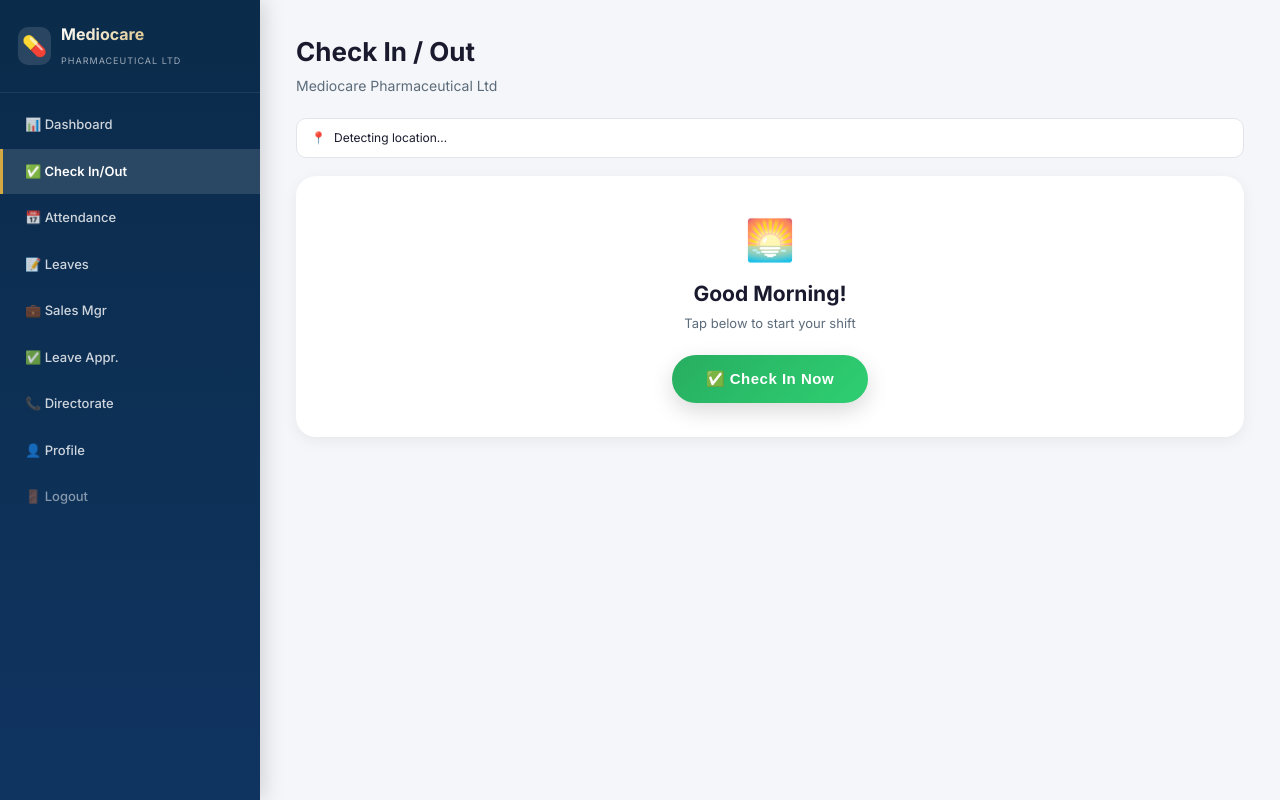
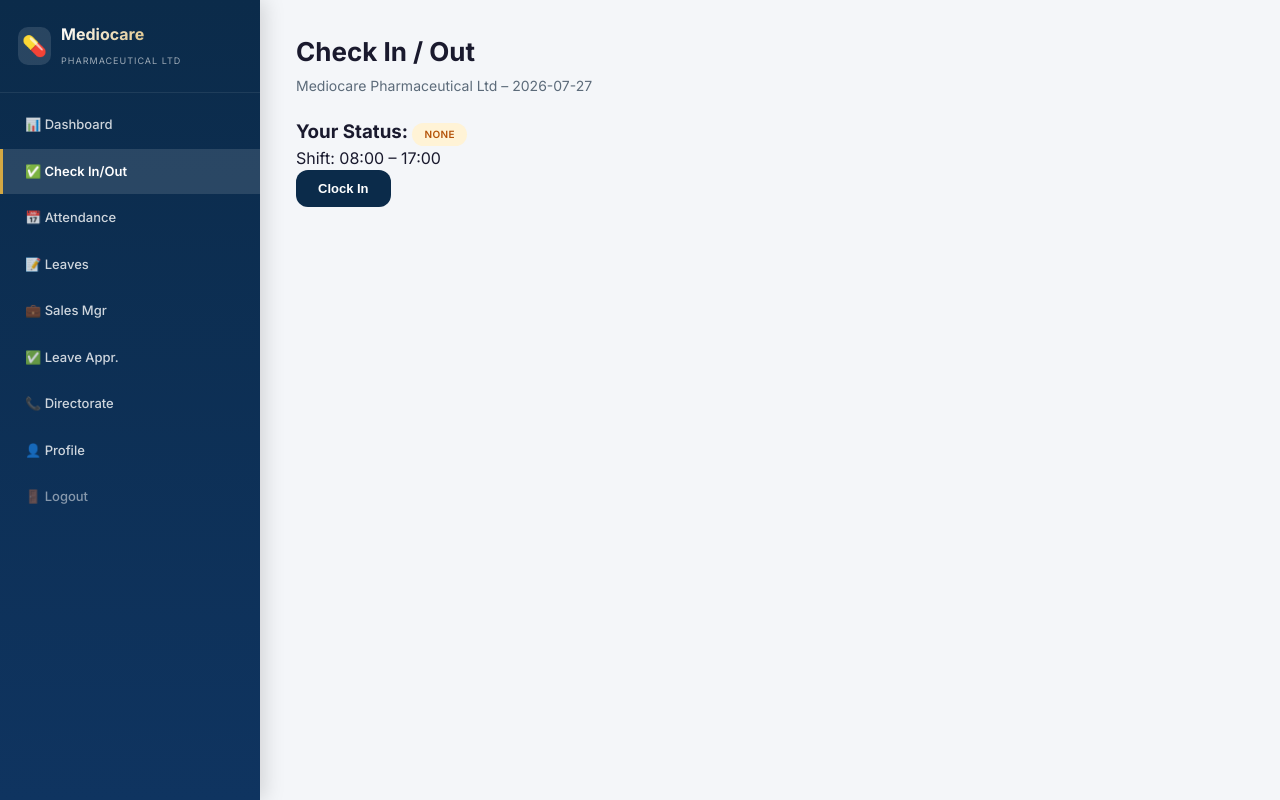
Before and after one commit to mediocareworkpulse/attendance-app, a Flask app: page /check-in in a window 1280 px wide. Run offline with Flask 3, Linux system fonts and the light colour scheme; the visitor is signed in with stand-in values (Sample User, id 1); data that the repository does not hold is empty.

Commit message:
Update check_in.html

```diff
--- a/templates/check_in.html
+++ b/templates/check_in.html
@@ -1,279 +1,209 @@
 {% extends "base.html" %}
 {% block content %}
 <h1 class="page-title">Check In / Out</h1>
-<p class="page-subtitle">{{ company }}</p>
+<p class="page-subtitle">{{ company }} – {{ today }}</p>
 
-{% if session.get('role') not in ['admin','ceo'] %}
-<div id="ls" class="location-status"><span>📍</span> <span id="ls-text">Detecting location…</span></div>
-<input type="hidden" id="lat"><input type="hidden" id="lng"><input type="hidden" id="loc">
+<!-- User status -->
+<div class="card status-card">
+    <h3>Your Status: <span class="badge {% if user_status == 'completed' %}badge-success{% elif user_status == 'working' %}badge-primary{% else %}badge-warning{% endif %}">{{ user_status }}</span></h3>
+    {% if check_in_time %}
+        <p>Checked in at: {{ check_in_time }}</p>
+    {% endif %}
+    {% if shift_start and shift_end %}
+        <p>Shift: {{ shift_start }} – {{ shift_end }}</p>
+    {% endif %}
+    <!-- Check-in/out buttons for non-marketers -->
+    {% if role not in ['Marketers','admin','ceo'] %}
+        <form method="POST" action="/check-in" id="attendanceForm">
+            <input type="hidden" name="lat" id="att-lat">
+            <input type="hidden" name="lng" id="att-lng">
+            <input type="hidden" name="location" id="att-location">
+            {% if user_status == 'none' %}
+                <button type="submit" name="action" value="check_in" class="btn btn-success" onclick="getLocation()">Clock In</button>
+            {% elif user_status == 'checked_in' or user_status == 'working' %}
+                <button type="submit" name="action" value="check_out" class="btn btn-danger" onclick="getLocation()">Clock Out</button>
+            {% endif %}
+        </form>
+    {% endif %}
+</div>
 
-<!-- Marketer flow -->
-{% if session.get('role') == 'Marketers' %}
+<!-- Marketer section: request check-in approval -->
+{% if role == 'Marketers' %}
+    <div class="card">
         {% if user_status == 'none' %}
-    <div class="checkin-container">
-        <div class="checkin-title">📋 Request Check‑In Approval</div>
-        <div class="checkin-subtitle">Your location will be shared with Sales Manager</div>
-        <form method="POST" action="/marketer/checkin">
-            <input type="hidden" name="lat" class="lat-field"><input type="hidden" name="lng" class="lng-field"><input type="hidden" name="location" class="loc-field">
-            <button type="submit" class="checkin-btn btn-check-in">✅ Send Check‑In Request</button>
+            <p>You haven't submitted a check‑in request yet.</p>
+            <form method="POST" action="/marketer/checkin" id="marketerCheckinForm">
+                <input type="hidden" name="lat" id="m-lat">
+                <input type="hidden" name="lng" id="m-lng">
+                <input type="hidden" name="location" id="m-location">
+                <button type="submit" class="btn btn-primary" onclick="getMarketerLocation()">Send Check‑in Request</button>
             </form>
+        {% elif user_status == 'pending' %}
+            <p>⏳ Check‑in request pending approval by Sales Manager.</p>
+        {% elif user_status == 'approved' %}
+            <p>✅ Your check‑in has been approved for today.</p>
+        {% endif %}
     </div>
-    {% elif user_status == 'pending' %}
-    <div class="checkin-container" style="background:#fff3d6;">
-        <div class="checkin-title">⏳ Awaiting Approval</div>
-        <div class="checkin-subtitle">Sales Manager must approve your check‑in</div>
+
+    <!-- Daily report form (only when check-in approved) -->
+    {% if user_status == 'approved' %}
+    <div class="card">
+        <h3>📋 Daily Report</h3>
+        <form method="POST" action="/marketer/report" id="reportForm">
+            <input type="hidden" name="lat" id="rep-lat">
+            <input type="hidden" name="lng" id="rep-lng">
+            <input type="hidden" name="location" id="rep-location">
+
+            <div class="form-group">
+                <label>Customer Name *</label>
+                <input type="text" name="customer_name" required>
             </div>
-    {% elif user_status == 'approved' %}
-    <div class="checkin-container" style="background:#d4f5e0;">
-        <div class="checkin-title">✅ Approved – You are Clocked In</div>
-        <div class="checkin-subtitle">Start your field work</div>
-        <div class="form-card" style="text-align:left; margin-top:20px;">
-            <h3>📝 Daily Customer Report</h3>
-            <form method="POST" action="/marketer/report">
-                <div class="form-grid">
-                    <div class="form-group"><label>Customer Name</label><input type="text" name="customer_name" required></div>
-                    <div class="form-group"><label>Customer Phone</label><input type="tel" name="customer_phone"></div>
+            <div class="form-group">
+                <label>Phone</label>
+                <input type="text" name="customer_phone">
             </div>
-                <div class="form-group"><label>Details</label><textarea name="details" rows="3"></textarea></div>
-                <div class="form-group"><label>Expenses (Ksh)</label><input type="number" name="expenses" step="0.01" value="0"></div>
+            <div class="form-group">
+                <label>Location (auto‑filled)</label>
+                <input type="text" id="rep-location-display" readonly>
+            </div>
+            <div class="form-group">
+                <label>Details / What they want</label>
+                <textarea name="details" rows="3"></textarea>
+            </div>
+            <div class="form-group">
+                <label>Expected Order Date (optional)</label>
+                <input type="date" name="expected_order_date">
+            </div>
+            <div class="form-group">
+                <label>Expenses today (Ksh)</label>
+                <input type="number" step="0.01" name="expenses" value="0">
+            </div>
             <button type="submit" class="btn">Submit Report</button>
         </form>
+
+        <hr>
+        <!-- Location ping button -->
+        <button class="btn btn-outline" onclick="sendLocationPing()">📍 Send My Current Location</button>
+        <span id="ping-status"></span>
     </div>
-        <a href="/my-places" class="btn" style="margin-top:10px;">📍 My Assigned Places</a>
+    {% endif %}
+{% endif %}
+
+<!-- Riders / Drivers journey section -->
+{% if role in ['Riders','Drivers'] %}
+    <div class="card">
+        <h3>🚚 Journeys</h3>
+        {% if user_status in ['checked_in','working'] %}
+            <form method="POST" action="/journey/start">
+                <input type="hidden" name="lat" id="j-start-lat">
+                <input type="hidden" name="lng" id="j-start-lng">
+                <input type="hidden" name="location" id="j-start-loc">
+                <button type="submit" class="btn btn-success" onclick="getJourneyStartLocation()">Start New Journey</button>
+            </form>
+        {% endif %}
+        {% if journeys %}
+            <table class="table mt-3">
+                <tr><th>#</th><th>Start</th><th>End</th><th>Status</th></tr>
+                {% for j in journeys %}
+                <tr>
+                    <td>{{ j.journey_number }}</td>
+                    <td>{{ j.start_time }}</td>
+                    <td>{{ j.end_time or '—' }}</td>
+                    <td>{{ j.status }}</td>
+                </tr>
+                {% endfor %}
+            </table>
+        {% endif %}
     </div>
 {% endif %}
 
-{% else %}
-    {% if user_status == 'none' %}
-    <div class="checkin-container">
-        <div class="checkin-greeting-icon" id="greeting-icon">🌅</div>
-        <div class="checkin-title" id="greeting-text">Good Morning!</div>
-        <div class="checkin-subtitle">Tap below to start your shift</div>
-        <form method="POST" action="/check-in">
-            <input type="hidden" name="lat" class="lat-field"><input type="hidden" name="lng" class="lng-field"><input type="hidden" name="location" class="loc-field">
-            <input type="hidden" name="action" value="check_in">
-            <button type="submit" class="checkin-btn btn-check-in">✅ Check In Now</button>
-        </form>
-    </div>
-
-    {% elif user_status == 'checked_in' %}
-    <div class="checkin-container">
-        <div class="status-badge working">Working</div>
-        <div class="checkin-title">You're Clocked In</div>
-        <div class="checkin-subtitle" id="timer-display">Calculating…</div>
-
-        {% if shift_start and shift_end and session.get('role') not in ['Riders','Drivers'] %}
-        <div class="shift-timer-card" style="margin:20px 0;">
-            <div class="timer-label">Shift Ends At</div>
-            <div class="timer-value" id="shiftEndDisplay">{{ shift_end }}</div>
-            <div class="timer-remaining" id="remainingTime">--:--:--</div>
-        </div>
-        {% endif %}
-
-        {% if session.get('role') in ['Riders','Drivers'] %}
-        <div class="journeys-section" style="margin:20px 0; text-align:left;">
-            <h3 style="margin-bottom:10px;">🚚 Journeys</h3>
-            {% if journeys %}
-            <ul style="list-style:none; padding:0; max-width:400px; margin:0 auto;">
-            {% for j in journeys %}
-                <li style="padding:8px 0; border-bottom:1px solid #eee; display:flex; justify-content:space-between; align-items:center;">
-                    <span>Journey {{ j.journey_number }}</span>
-                    <span>
-                        {% if j.status == 'active' %}
-                            <span class="badge badge-warning">Active</span>
-                            <form method="POST" action="/journey/end/{{ j.id }}" style="display:inline;">
-                                <input type="hidden" name="lat" class="lat-field"><input type="hidden" name="lng" class="lng-field"><input type="hidden" name="location" class="loc-field">
-                                <button type="submit" class="btn btn-sm" style="background:#e74c3c; margin-left:8px;">End Journey</button>
-                            </form>
-                        {% else %}
-                            <span class="badge badge-success">Completed</span>
-                        {% endif %}
-                    </span>
-                </li>
-            {% endfor %}
-            </ul>
-            {% endif %}
-            <form method="POST" action="/journey/start" style="margin-top:10px;">
-                <input type="hidden" name="lat" class="lat-field"><input type="hidden" name="lng" class="lng-field"><input type="hidden" name="location" class="loc-field">
-                <button type="submit" class="btn btn-lunch">🟢 Start New Journey</button>
-            </form>
-        </div>
-        {% endif %}
-
-        <!-- Checkout form (hidden) -->
-        <form method="POST" action="/check-in" id="checkoutForm" style="display:none;">
-            <input type="hidden" name="lat" class="lat-field"><input type="hidden" name="lng" class="lng-field"><input type="hidden" name="location" class="loc-field">
-            <input type="hidden" name="action" value="check_out">
-        </form>
-        <button class="checkin-btn btn-check-out" onclick="confirmCheckOut()">🚪 Check Out Now</button>
-    </div>
-
-    {% else %}
-    <div class="checkin-container" style="background:#d4f5e0;box-shadow:none;">
-        <div class="checkin-greeting-icon">🎉</div>
-        <div class="checkin-title" style="color:#1e7e34;">Shift Complete!</div>
-    </div>
-    {% endif %}
-{% endif %}
-{% endif %}
-
-<!-- Today's Records -->
+<!-- Attendance records table (visible to managers and above) -->
 {% if records %}
-<h2>Today's Records <span class="count">{{ records|length }}</span></h2>
-<div class="table-container">
+<div class="card">
+    <h3>Today's Attendance</h3>
     <table>
-    <tr><th>Name</th><th>Dept / Role</th><th>Check In</th><th>Check Out</th><th>Status</th></tr>
+        <tr><th>Name</th><th>Department</th><th>Role</th><th>Check In</th><th>Check Out</th><th>Status</th></tr>
         {% for r in records %}
         <tr>
-        <td class="td-name">{{ r.full_name }}</td>
-        <td><span class="dept-role">{{ r.department }} / {{ r.role }}</span></td>
+            <td>{{ r.full_name }}</td>
+            <td>{{ r.department }}</td>
+            <td>{{ r.role }}</td>
             <td>{{ r.check_in }}</td>
             <td>{{ r.check_out }}</td>
-        <td>
-            <span class="badge {% if r.label == 'Working' %}badge-success{% elif r.label == 'Arrived Late' %}badge-warning{% elif r.label == 'Checked Out' %}badge-danger{% else %}badge-info{% endif %}">
-                {{ r.label }}
-            </span>
-        </td>
+            <td><span class="badge {% if r.label == 'Working' %}badge-primary{% elif r.label == 'Arrived Late' %}badge-danger{% else %}badge-success{% endif %}">{{ r.label }}</span></td>
         </tr>
         {% endfor %}
     </table>
 </div>
 {% endif %}
 
-<!-- Check‑Out Confirmation Modal -->
-<div id="confirmModal" class="modal-overlay" style="display:none;">
-    <div class="modal-box">
-        <h3>Confirm Check‑Out</h3>
-        <p>Are you sure you want to end your shift now?</p>
-        <div class="modal-actions">
-            <button class="btn-danger" onclick="submitCheckOut()">Yes, Check Out</button>
-            <button class="btn" style="background:#999;" onclick="closeConfirm()">Cancel</button>
-        </div>
-    </div>
-</div>
+<script>
+// generic location getters
+function getLocation() {
+    if (navigator.geolocation) {
+        navigator.geolocation.getCurrentPosition(function(pos) {
+            document.getElementById('att-lat').value = pos.coords.latitude;
+            document.getElementById('att-lng').value = pos.coords.longitude;
+            document.getElementById('att-location').value = 'Lat:'+pos.coords.latitude+', Lng:'+pos.coords.longitude;
+        });
+    }
+}
 
-<script>
-// Dynamic greeting
-{% if session.get('role') != 'Marketers' %}
-(function() {
-    const hour = new Date().getHours();
-    let icon = '🌅', text = 'Good Morning!';
-    if (hour >= 12 && hour < 17) { icon = '☀️'; text = 'Good Afternoon!'; }
-    else if (hour >= 17) { icon = '🌆'; text = 'Good Evening!'; }
-    const gi = document.getElementById('greeting-icon');
-    const gt = document.getElementById('greeting-text');
-    if (gi) gi.textContent = icon;
-    if (gt) gt.textContent = text;
-})();
-{% endif %}
+function getMarketerLocation() {
+    if (navigator.geolocation) {
+        navigator.geolocation.getCurrentPosition(function(pos) {
+            document.getElementById('m-lat').value = pos.coords.latitude;
+            document.getElementById('m-lng').value = pos.coords.longitude;
+            document.getElementById('m-location').value = 'Lat:'+pos.coords.latitude+', Lng:'+pos.coords.longitude;
+        });
+    }
+}
 
-// Shift timer
-{% if shift_start and shift_end %}
-function updateShiftTimer() {
-    const now = new Date();
-    const [eh, em] = "{{ shift_end }}".split(':');
-    const shiftEnd = new Date();
-    shiftEnd.setHours(parseInt(eh), parseInt(em), 0, 0);
-    if (now > shiftEnd) {
-        const rt = document.getElementById('remainingTime');
-        if (rt) rt.textContent = 'Shift ended';
+// for report form - set location automatically on page load
+window.addEventListener('load', function() {
+    if (document.getElementById('rep-lat')) {
+        if (navigator.geolocation) {
+            navigator.geolocation.getCurrentPosition(function(pos) {
+                document.getElementById('rep-lat').value = pos.coords.latitude;
+                document.getElementById('rep-lng').value = pos.coords.longitude;
+                var loc = 'Lat:'+pos.coords.latitude+', Lng:'+pos.coords.longitude;
+                document.getElementById('rep-location').value = loc;
+                document.getElementById('rep-location-display').value = loc;
+            }, function(err) {
+                document.getElementById('rep-location-display').value = 'Location unavailable';
+            });
+        }
+    }
+});
+
+function sendLocationPing() {
+    if (!navigator.geolocation) {
+        alert("Geolocation not supported");
         return;
     }
-    const diff = shiftEnd - now;
-    const h = Math.floor(diff / 3600000);
-    const m = Math.floor((diff % 3600000) / 60000);
-    const s = Math.floor((diff % 60000) / 1000);
-    const rt = document.getElementById('remainingTime');
-    if (rt) rt.textContent = h + 'h ' + m + 'm ' + s + 's remaining';
-}
-updateShiftTimer();
-setInterval(updateShiftTimer, 10000);
-{% endif %}
-
-// Location capture
-(function() {
-    const statusDiv = document.getElementById('ls-text');
-    const latInput = document.getElementById('lat');
-    const lngInput = document.getElementById('lng');
-    const locInput = document.getElementById('loc');
-
-    function fillAllFields(lat, lng, locText) {
-        if (latInput) latInput.value = lat;
-        if (lngInput) lngInput.value = lng;
-        if (locInput) locInput.value = locText || `${lat},${lng}`;
-        document.querySelectorAll('.lat-field').forEach(el => el.value = lat);
-        document.querySelectorAll('.lng-field').forEach(el => el.value = lng);
-        document.querySelectorAll('.loc-field').forEach(el => el.value = locText || `${lat},${lng}`);
+    document.getElementById('ping-status').innerText = 'Getting location...';
+    navigator.geolocation.getCurrentPosition(function(pos) {
+        var form = document.createElement('form');
+        form.method = 'POST';
+        form.action = '/marketer/submit-location';
+        form.innerHTML = '<input name="lat" value="'+pos.coords.latitude+'">'+
+                         '<input name="lng" value="'+pos.coords.longitude+'">'+
+                         '<input name="location" value="Lat:'+pos.coords.latitude+', Lng:'+pos.coords.longitude+'">';
+        document.body.appendChild(form);
+        form.submit();
+    }, function(err) {
+        document.getElementById('ping-status').innerText = 'Error: '+err.message;
+    });
 }
 
-    if (!navigator.geolocation) {
-        if (statusDiv) statusDiv.textContent = '⚠️ Location not supported';
-        return;
+function getJourneyStartLocation() {
+    if (navigator.geolocation) {
+        navigator.geolocation.getCurrentPosition(function(pos) {
+            document.getElementById('j-start-lat').value = pos.coords.latitude;
+            document.getElementById('j-start-lng').value = pos.coords.longitude;
+            document.getElementById('j-start-loc').value = 'Lat:'+pos.coords.latitude+', Lng:'+pos.coords.longitude;
+        });
     }
-
-    navigator.geolocation.getCurrentPosition(
-        function(pos) {
-            const lat = pos.coords.latitude;
-            const lng = pos.coords.longitude;
-            fillAllFields(lat, lng, `${lat},${lng}`);
-
-            fetch(`https://nominatim.openstreetmap.org/reverse?format=json&lat=${lat}&lon=${lng}`)
-                .then(res => res.json())
-                .then(data => {
-                    const address = data.display_name || `${lat},${lng}`;
-                    fillAllFields(lat, lng, address);
-                    if (statusDiv) {
-                        statusDiv.innerHTML = `✅ ${address.substring(0, 60)}${address.length > 60 ? '…' : ''}`;
-                        statusDiv.parentElement.style.background = '#d4f5e0';
-                        statusDiv.parentElement.style.color = '#1e7e34';
 }
-                })
-                .catch(() => {
-                    if (statusDiv) {
-                        statusDiv.textContent = '✅ Location captured (coordinates)';
-                        statusDiv.parentElement.style.background = '#d4f5e0';
-                        statusDiv.parentElement.style.color = '#1e7e34';
-                    }
-                });
-        },
-        function(err) {
-            if (statusDiv) {
-                statusDiv.textContent = '⚠️ Location unavailable – continuing without GPS';
-                statusDiv.parentElement.style.background = '#fff3d6';
-                statusDiv.parentElement.style.color = '#b45309';
-            }
-        },
-        { timeout: 5000, enableHighAccuracy: false }
-    );
-})();
-
-// Check-out confirmation
-function confirmCheckOut() {
-    document.getElementById('confirmModal').style.display = 'flex';
-}
-function closeConfirm() { document.getElementById('confirmModal').style.display = 'none'; }
-function submitCheckOut() {
-    document.getElementById('checkoutForm').submit();
-}
-
-// Worked timer
-{% if user_status == 'checked_in' and check_in_time %}
-(function() {
-    var parts = "{{ check_in_time }}".split(':');
-    var checkIn = new Date();
-    checkIn.setHours(parseInt(parts[0]), parseInt(parts[1]), parseInt(parts[2]), 0);
-    function update() {
-        var now = new Date();
-        var worked = now - checkIn;
-        var h = Math.floor(worked / 3600000);
-        var m = Math.floor((worked % 3600000) / 60000);
-        var s = Math.floor((worked % 60000) / 1000);
-        var td = document.getElementById('timer-display');
-        if (td) td.textContent = '🕒 Worked: ' + h + 'h ' + m + 'm ' + s + 's';
-    }
-    update();
-    setInterval(update, 10000);
-})();
-{% endif %}
 </script>
 {% endblock %}
```
Lines whose indentation alone changed are shown as unchanged.
